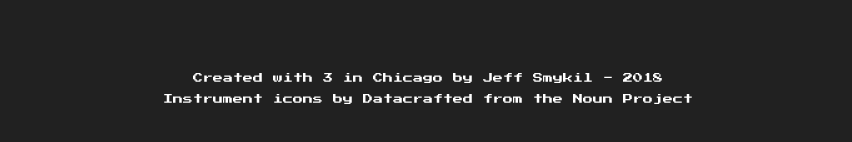
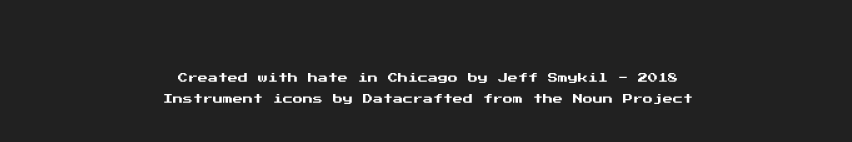
Before and after one commit to smykes/fret-master, a React (Create React App) app: page / in a window 1280 px wide. Shown: the part 366-508 px from the top of the page, without its empty margins (212-1064 px from the left). Built offline with nearby package versions, Linux system fonts and the light colour scheme; no server answers.

Commit message:
Fix for s3 directory

```diff
--- a/package.json
+++ b/package.json
@@ -2,7 +2,7 @@
   "name": "fret-master",
   "version": "0.1.0",
   "private": false,
-  "homepage": "/dev/fret-master",
+  "homepage": ".",
   "dependencies": {
     "gh-pages": "^1.2.0",
     "howler": "^2.0.13",
--- a/src/components/footer.jsx
+++ b/src/components/footer.jsx
@@ -3,7 +3,7 @@ import '../css/footer.css';
 
 const Footer = () => (
   <footer className="footer">
-    Created with 3 in Chicago by Jeff Smykil - 2018
+    Created with hate in Chicago by Jeff Smykil - 2018
     <br />
     Instrument icons by Datacrafted from the Noun Project
   </footer>
```
